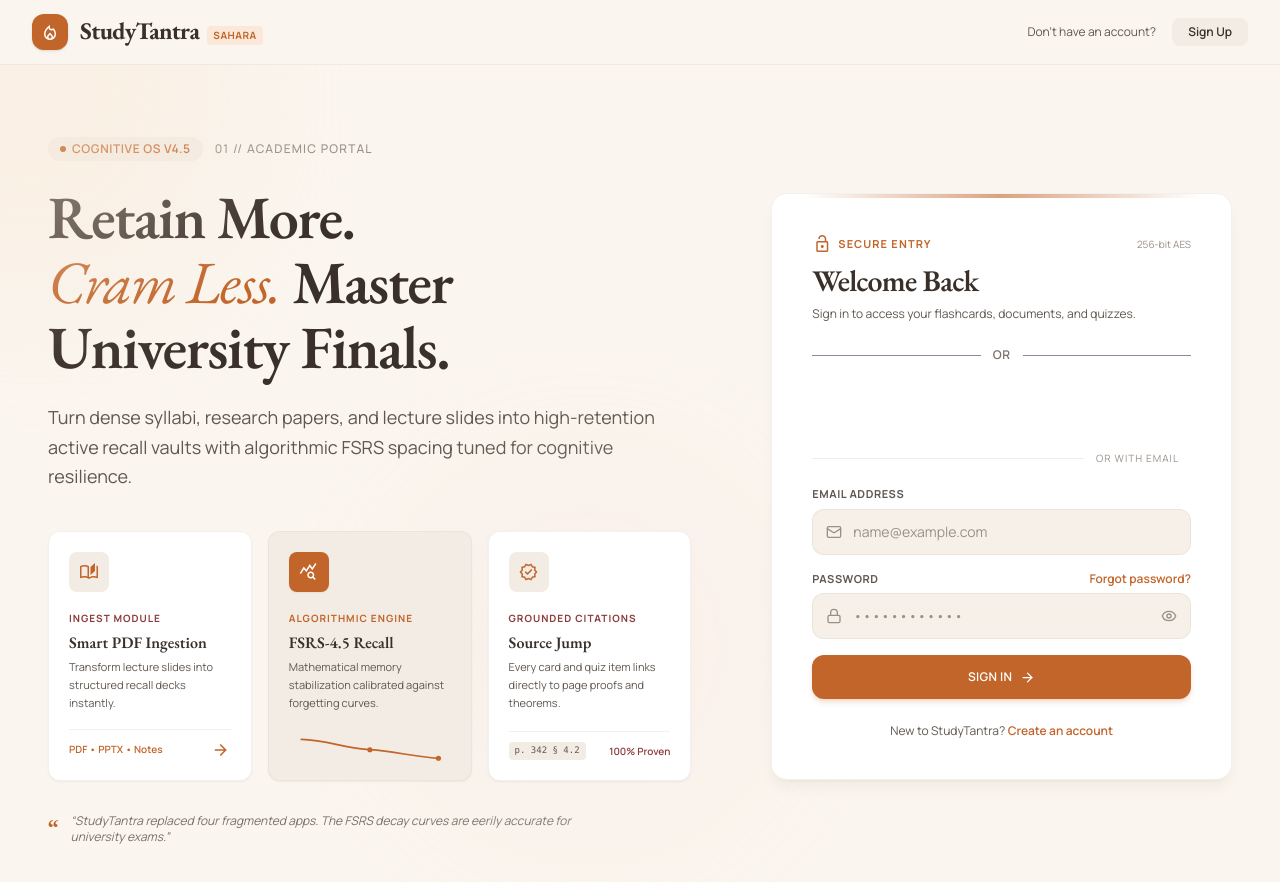
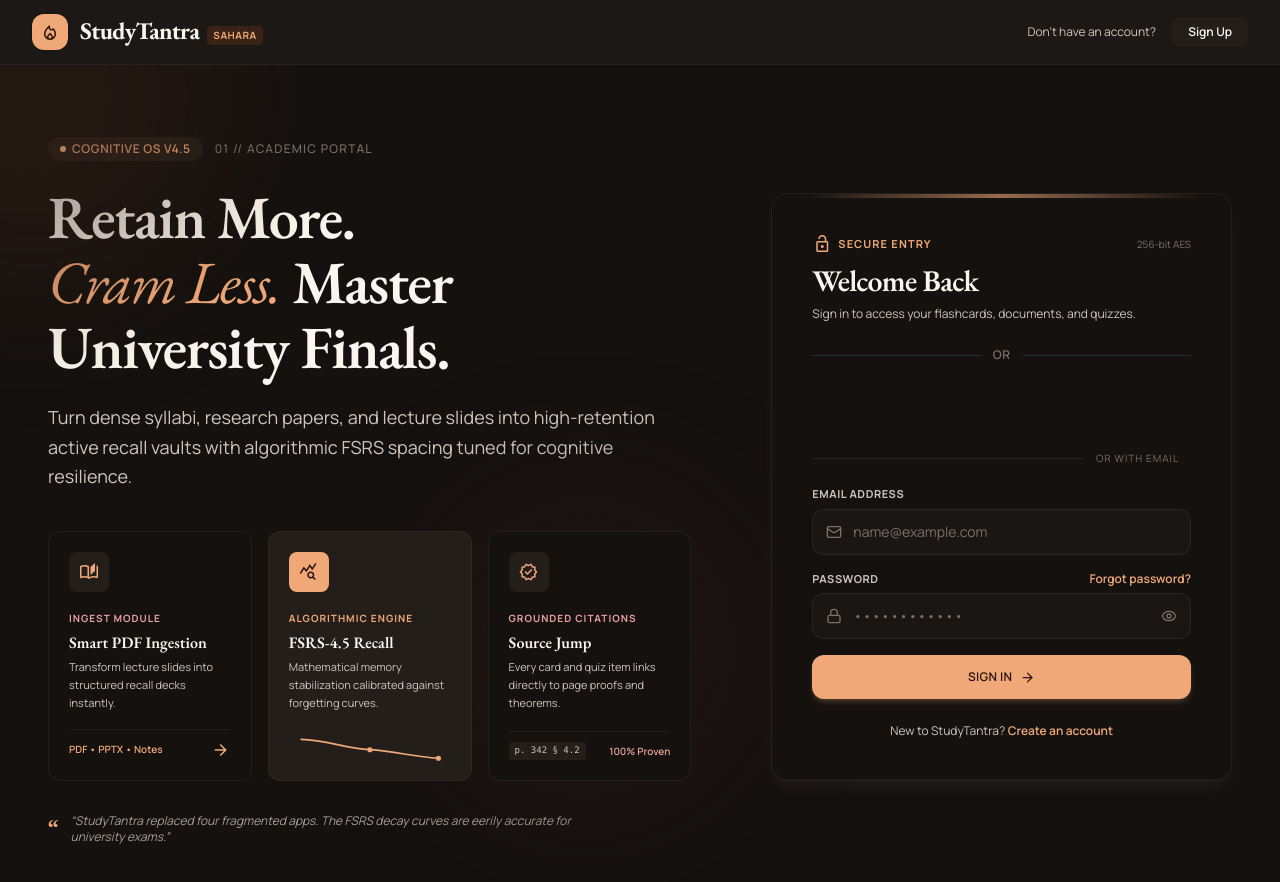
Before and after one commit to UtkarshWoc/StudyTantra-MERN, a React (Vite) app in the folder frontend/: page /login in a window 1280 px wide. Shown: the top 882 px of the page. Built offline with nearby package versions, Linux system fonts and the light colour scheme; no server answers.

Commit message:
feat(ui): set dark mode (Obsidian) as the default appearance with zero-flash head script

```diff
--- a/frontend/index.html
+++ b/frontend/index.html
@@ -1,7 +1,22 @@
 <!doctype html>
-<html lang="en">
+<html lang="en" class="dark">
   <head>
     <meta charset="UTF-8" />
+    <script>
+      (function() {
+        try {
+          var t = localStorage.getItem('app-theme') || 'dark';
+          var resolved = t === 'system' ? (window.matchMedia('(prefers-color-scheme: dark)').matches ? 'dark' : 'light') : t;
+          if (resolved === 'dark') {
+            document.documentElement.classList.add('dark');
+            document.documentElement.classList.remove('light');
+          } else {
+            document.documentElement.classList.add('light');
+            document.documentElement.classList.remove('dark');
+          }
+        } catch (e) {}
+      })();
+    </script>
     <link rel="icon" type="image/png" href="/study.png" />
     <link rel="shortcut icon" href="/favicon.ico" />
     <link rel="apple-touch-icon" href="/study.png" />
--- a/frontend/src/context/ThemeContext.jsx
+++ b/frontend/src/context/ThemeContext.jsx
@@ -3,9 +3,9 @@ import { ThemeContext } from './theme';
 
 const readSavedTheme = () => {
   try {
-    return localStorage.getItem('app-theme') || 'system';
+    return localStorage.getItem('app-theme') || 'dark';
   } catch {
-    return 'system';
+    return 'dark';
   }
 };
 
--- a/frontend/src/context/theme.js
+++ b/frontend/src/context/theme.js
@@ -1,4 +1,4 @@
 import { createContext, useContext } from 'react';
 
-export const ThemeContext = createContext({ theme: 'system', setTheme: () => {} });
+export const ThemeContext = createContext({ theme: 'dark', setTheme: () => {} });
 export const useTheme = () => useContext(ThemeContext);
```
